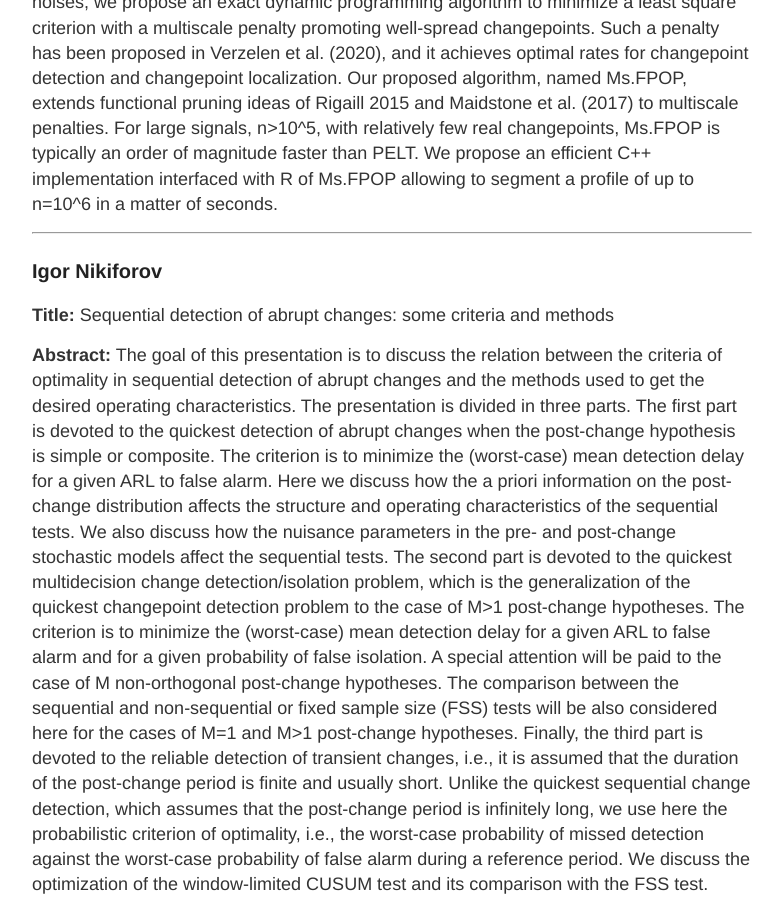
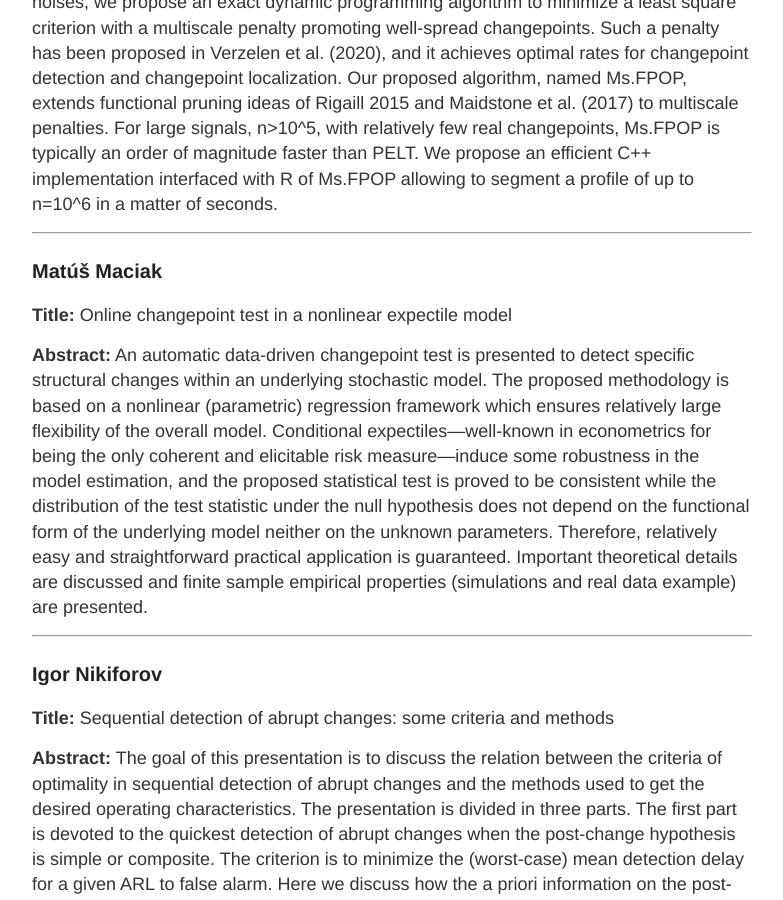
Before and after one commit to ParisSaclayChangePoint/ParisSaclayChangePoint.github.io, a Jekyll site: the page built from speakers.md, in a window 1280 px wide and 900 px high, scrolled down 3415 px. Shown: the whole window, without its empty margins (248-1031 px from the left). Built offline with Jekyll 4.4.1, drawn with Linux system fonts in a browser that asks for light colours.

Commit message:
add abstract

```diff
--- a/speakers.md
+++ b/speakers.md
@@ -90,6 +90,14 @@ This is joint work with Charlotte Dion and Stéphane Robin.
 
 ***
 
+### Matúš Maciak
+
+**Title:** Online changepoint test in a nonlinear expectile model
+
+**Abstract:** An automatic data-driven changepoint test is presented to detect specific structural changes within an underlying stochastic model. The proposed methodology is based on a nonlinear (parametric) regression framework which ensures relatively large flexibility of the overall model. Conditional expectiles---well-known in econometrics for being the only coherent and elicitable risk measure---induce some robustness in the model estimation, and the proposed statistical test is proved to be consistent while the distribution of the test statistic under the null hypothesis does not depend on the functional form of the underlying model neither on the unknown parameters. Therefore, relatively easy and straightforward practical application is guaranteed. Important theoretical details are discussed and finite sample empirical properties (simulations and real data example) are presented.
+
+***
+
 ### Igor Nikiforov
 
 **Title:** Sequential detection of abrupt changes: some criteria and methods
```
Also changed, not shown: info.md (+1 -1 lines).
